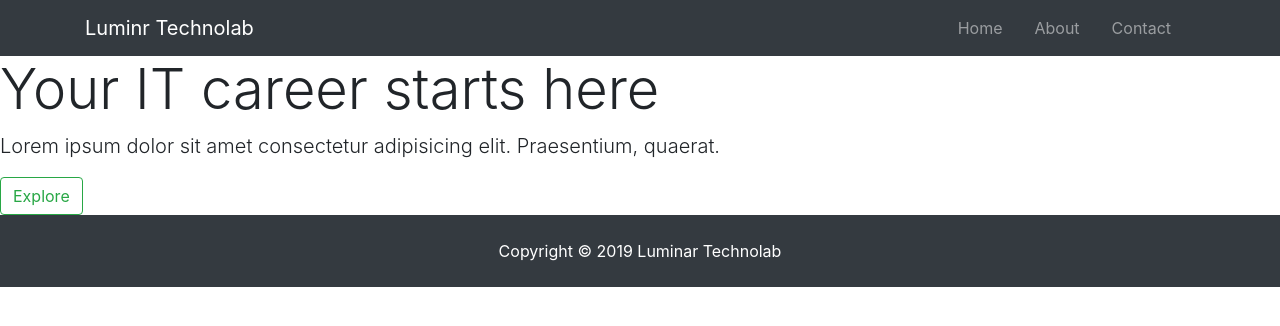
After one commit to jissmonjose/students-courses-app, a Django app: page /index/ in a window 1280 px wide. The commit adds this page. Shown: the top 326 px of the page. Run offline with Django 3.2, Linux system fonts and the light colour scheme; some libraries are stand-ins or nearby versions.

Commit message:
added a index page

```diff
--- a/user_reg_proj_root/templates/batchapp/base.html
+++ b/user_reg_proj_root/templates/batchapp/base.html
@@ -11,6 +11,7 @@
     <title>Document</title>
 </head>
 <body>
+
 
     <!--navbar-->
     {% include 'partial/_navbar.html' %}
@@ -33,15 +34,17 @@
 
     </div>
 
-
+    <div class="box-1" style="min-height: 100vh">
     {% block content%}
 
 
 
     {% endblock %}
+        </div>
 
     <!--footer -->
     {% include 'partial/_footer.html'%}
+
 
 
 
--- a/user_reg_proj_root/templates/batchapp/batch_details.html
+++ b/user_reg_proj_root/templates/batchapp/batch_details.html
@@ -29,7 +29,6 @@
 </div>
     </div>
 
-
     {% endif %}
 
 
--- a/user_reg_proj_root/templates/batchapp/batches.html
+++ b/user_reg_proj_root/templates/batchapp/batches.html
@@ -1,4 +1,6 @@
+
 {% extends 'batchapp/base.html' %}
+
 
 {% block content %}
 
@@ -16,5 +18,4 @@
 
 
 
-
 {% endblock %}
--- a/user_reg_proj_root/templates/courseapp/base.html
+++ b/user_reg_proj_root/templates/courseapp/base.html
@@ -35,12 +35,13 @@
     </div>
 
 
+    <div class="box-1" style="min-height: 100vh">
     {% block content%}
 
 
 
     {% endblock %}
-
+    </div>
     {% include 'partial/_footer.html' %}
 
 
--- a/user_reg_proj_root/templates/studentapp/base.html
+++ b/user_reg_proj_root/templates/studentapp/base.html
@@ -37,13 +37,13 @@
 
     </div>
 
-
+    <div class="box-1" style="min-height: 100vh">
     {% block content%}
 
 
 
     {% endblock %}
-
+    </div>
     <!--footer-->
     {% include 'partial/_footer.html' %}
 
--- a/user_reg_proj_root/templates/trainers/base.html
+++ b/user_reg_proj_root/templates/trainers/base.html
@@ -33,13 +33,13 @@
 
     </div>
 
-
+    <div class="box-1" style="min-height: 100vh">
     {% block content%}
 
 
 
     {% endblock %}
-
+    </div>
     {% include 'partial/_footer.html' %}
 
 
--- a/user_reg_proj_root/templates/userapp/base.html
+++ b/user_reg_proj_root/templates/userapp/base.html
@@ -33,13 +33,13 @@
 
     </div>
 
-
+    <div class="box-1" style="min-height: 100vh">
     {% block content%}
 
 
 
     {% endblock %}
-
+    </div>
     {% include 'partial/_footer.html' %}
 
 
--- a/user_reg_proj_root/templates/userapp/home.html
+++ b/user_reg_proj_root/templates/userapp/home.html
@@ -1,6 +1,7 @@
 {% extends 'userapp/base.html' %}
 
 {% block content %}
+<div class="box-1" style="min-height: 100vh">
 <h1>Home Page</h1>
 <div>
     <a href="{% url 'logout' %}">Logout</a>
@@ -9,4 +10,5 @@
     <a href="{% url 'course_view' %}">Courses Available</a>
     <a href="{% url 'trainer_create' %}">Add trainers</a>
 </div>
+    </div>
 {% endblock %}
--- /dev/null
+++ b/user_reg_proj_root/templates/userapp/index.html
@@ -0,0 +1,60 @@
+<!DOCTYPE html>
+{% load static %}
+<html lang="en">
+<head>
+    <meta charset="UTF-8">
+    <meta name="viewport" content="width=device-width, initial-scale=1.0">
+    <meta http-equiv="X-UA-Compatible" content="ie=edge">
+    <link rel="stylesheet" href="https://stackpath.bootstrapcdn.com/bootstrap/4.1.1/css/bootstrap.min.css" integrity="sha384-WskhaSGFgHYWDcbwN70/dfYBj47jz9qbsMId/iRN3ewGhXQFZCSftd1LZCfmhktB"
+    crossorigin="anonymous">
+    <link rel="stylesheet" href="{% static 'home.css' %}">
+    <title>Luminar Technolab</title>
+</head>
+<style>
+  </style>
+<body>
+    <!-- navbar -->
+    <nav class="navbar navbar-expand-sm navbar-dark bg-dark mb-3" style="margin: 0 !important">
+        <div class="container">
+            <a href="#" class="navbar-brand">Luminr Technolab</a>
+            <ul class="navbar-nav">
+                <li class="nav-item mr-3">
+                    <a href="#" class="nav-link">Home</a>
+                </li>
+                <li class="nav-item mr-3">
+                    <a href="#" class="nav-link">About</a>
+                </li>
+                <li class="nav-item mr-3">
+                    <a href="#" class="nav-link">Contact</a>
+                </li>
+            </ul>
+        </div>
+
+    </nav>
+    <header>
+        <div id="showcase">
+            <div class="showcase-content">
+                <h1 class="display-4">
+                    Your IT career starts here
+                </h1>
+                <p class="lead">
+                    Lorem ipsum dolor sit amet consectetur adipisicing elit. Praesentium, quaerat.
+                </p>
+                <a href="#" class="btn btn-outline-success">Explore</a>
+            </div>
+
+        </div>
+    </header>
+
+    <!-- footer -->
+    <footer id="main-footer" class="py-4 bg-dark text-white text-center">
+            Copyright &copy;
+            <span class="year">2019</span>
+            Luminar Technolab
+    </footer>
+
+
+
+
+</body>
+</html>
--- a/user_reg_proj_root/userapp/urls.py
+++ b/user_reg_proj_root/userapp/urls.py
@@ -7,6 +7,7 @@ from . import views
 urlpatterns = [
     path('', views.register, name='register'),
     path('home/', views.home, name='home'),
+    path('index/', views.index_page, name='index_page'),
     path('login/', auth_views.LoginView.as_view(template_name='userapp/login.html'), name='login'),
     path('logout/', auth_views.LogoutView.as_view(template_name='userapp/logout.html'), name='logout'),
 
--- a/user_reg_proj_root/userapp/views.py
+++ b/user_reg_proj_root/userapp/views.py
@@ -32,3 +32,8 @@ def register(request):
 # home view
 def home(request):
     return render(request, 'userapp/home.html')
+
+
+# index view
+def index_page(request):
+    return render(request, 'userapp/index.html')
```
Also changed, not shown: user_reg_proj_root/trainers/migrations/0003_auto_20191005_0302.py (added).
